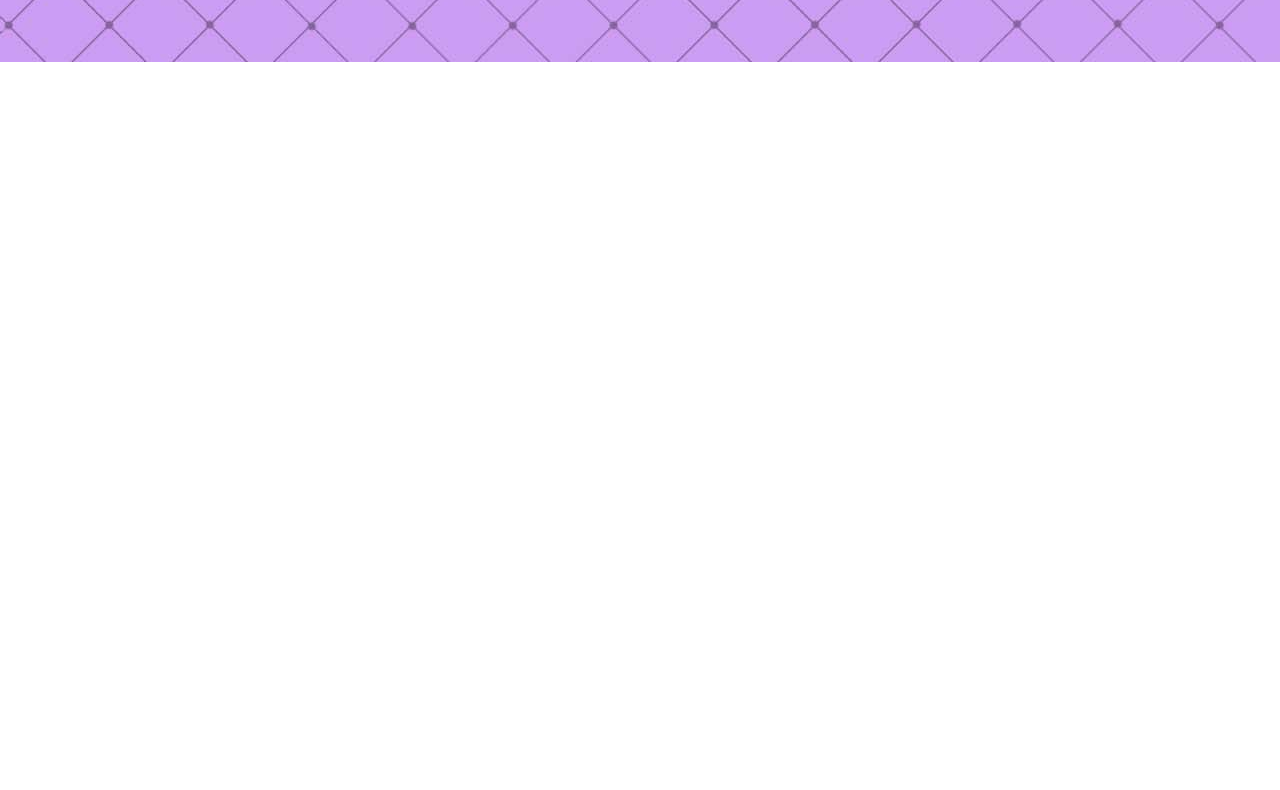
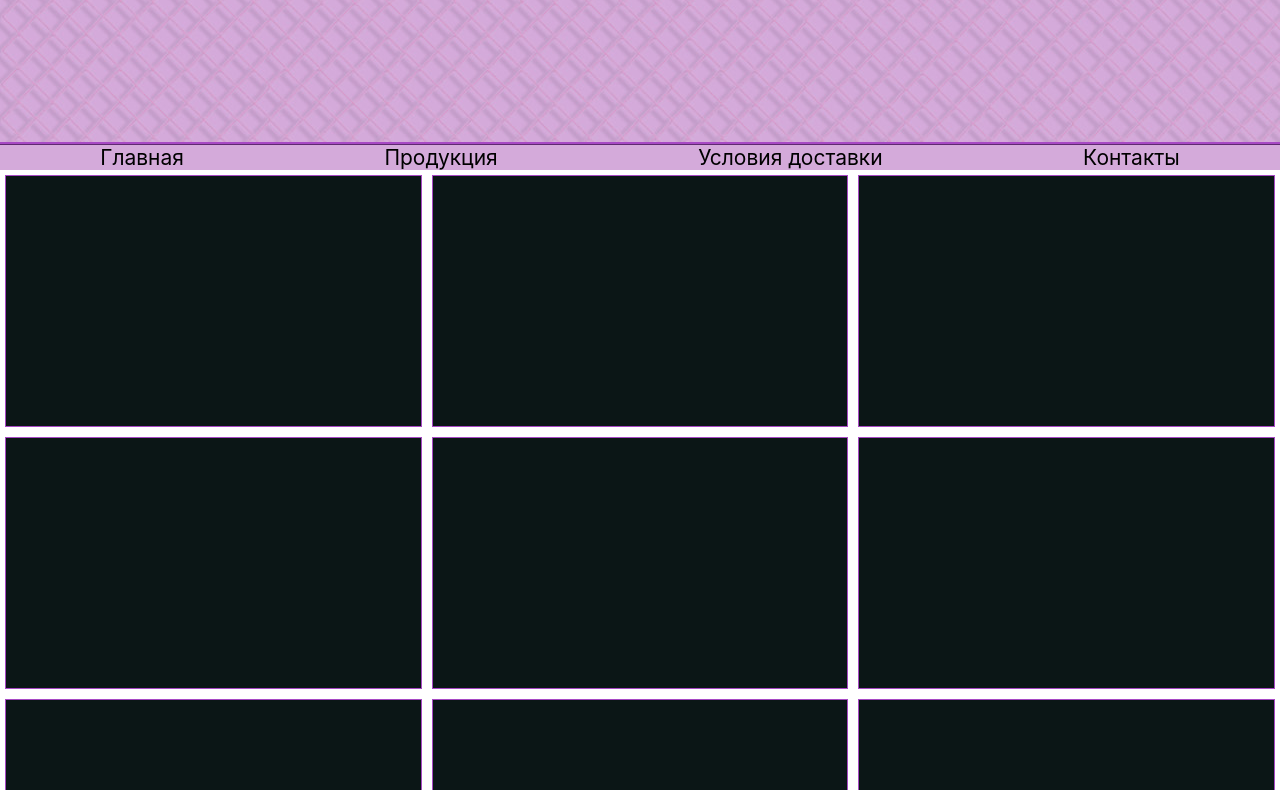
Before and after one commit to insayder/Pink, a plain HTML site: page index.html in a window 1280 px wide. Shown: the part 58-848 px from the top of the page. Before the commit the page ends 800 px from the top, so only its background shows below. Drawn offline with Linux system fonts and the light colour scheme.

Commit message:
add-backgraund-and-nav

```diff
--- a/index.html
+++ b/index.html
@@ -10,9 +10,39 @@
 <body>
     <header>
         <div class="line-head">
+        <h1>Ногобрейка.ру</h1>
 
         </div>
+        <nav class="navigator">
+            <ul>
+               <a href="#"><li>Главная</li></a>
+               <a href="#"><li>Продукция</li></a>
+               <a href="#"><li>Условия доставки</li></a>
+               <a href="#"><li>Контакты</li></a>
+
+            </ul>
+        </nav>
     </header>
+    <Section>
+    <div class="container">
+        <div class="block"></div>
+        <div class="block"></div>
+        <div class="block"></div>
+         </div>
+
+
+         <div class="container">
+                <div class="block"></div>
+                <div class="block"></div>
+                <div class="block"></div>
+                 </div>
+
+                 <div class="container">
+                        <div class="block"></div>
+                        <div class="block"></div>
+                        <div class="block"></div>
+                         </div>
+    </Section>
 
 </body>
 </html>
--- a/main.css
+++ b/main.css
@@ -1,12 +1,68 @@
 body{
+    margin: 0;
+    padding: 0;
+    font-family: -apple-system,BlinkMacSystemFont,
+    "Segoe UI",Roboto,Helvetica,Arial,sans-serif,"Apple Color Emoji","Segoe UI Emoji","Segoe UI Symbol";
+}
+
+.line-head{
+    width: 100%;
+    height: 200px;
+    min-width: 250px;
+    background-image: url(img/romb11.jpg);
+    border-bottom: rgb(167, 73, 196) ridge;
+}
+
+.line-head h1{
+    text-transform: uppercase;
+    color: black;
+    font-size: 35px;
+    text-align: center;
     margin: 0;
     padding: 0;
 }
 
-.line-head{
-    width: 100%;
-    height: 120px;
-    min-width: 120px;
-    background-image: url(img/romb-prob.jpg);
+.navigator{
+    background-color: #d4aada;
+    padding: 0;
+    margin: 0;
+}
+
+.navigator ul{
+    display: flex;
+    justify-content: space-around;
+    list-style-type: none;
+    text-decoration: none;
+    padding: 0;
+    margin: 0;
+}
+.navigator ul li{
+    font-size: 21px;
+    padding: 0;
+    margin: 0;
+}
+
+.navigator ul a{
+    text-decoration: none;
+    color: black;
+    padding: 0;
+    margin: 0;
+}
+
+section{
+    display: flex;
+    flex-direction: column;
 
 }
+.block{
+    display: flex;
+width: 100%;
+height: 250px;
+background-color: rgb(11, 22, 22);
+border: 1px rgb(167, 73, 196) ridge;
+margin: 5px;
+}
+
+.container{
+    display: flex;
+}
```
Also changed, not shown: img/romb10.jpg (added), img/romb11.jpg (added).
